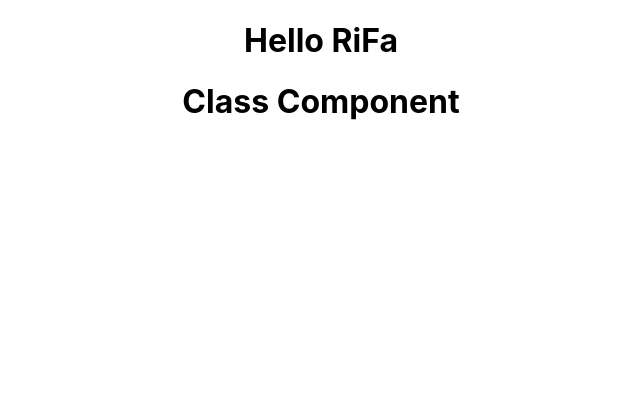
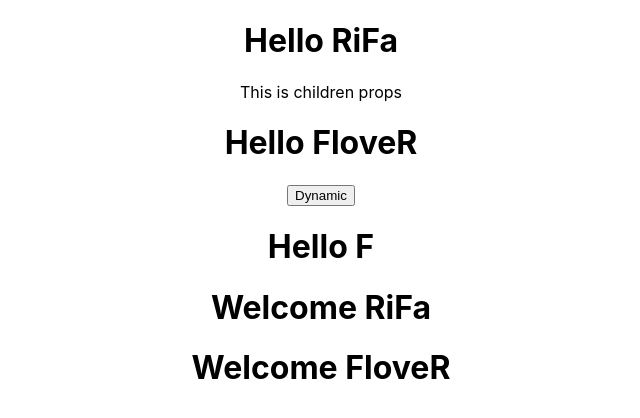
Before and after one commit to ASMohamedFaheemAnver/ReactStudy, a React (Create React App) app in the folder codevolution/: page / in a window 1280 px wide. Shown: the top 418 px of the page, without its empty margins (319-959 px from the left). Built offline with nearby package versions, Linux system fonts and the light colour scheme.

Commit message:
Immutable props,

```diff
--- a/codevolution/src/App.js
+++ b/codevolution/src/App.js
@@ -6,8 +6,13 @@ import Welcome from "./components/Welcome";
 function App() {
   return (
     <div className="App">
-      <Greet></Greet>
-      <Welcome></Welcome>
+      <Greet name="RiFa">This is children props</Greet>
+      <Greet name="FloveR">
+        <button>Dynamic</button>
+      </Greet>
+      <Greet name="F"></Greet>
+      <Welcome name="RiFa"></Welcome>
+      <Welcome name="FloveR"></Welcome>
     </div>
   );
 }
--- a/codevolution/src/components/Greet.js
+++ b/codevolution/src/components/Greet.js
@@ -1,7 +1,12 @@
 import React from "react";
 
-function Greet() {
-  return <h1>Hello RiFa</h1>;
+function Greet(props) {
+  return (
+    <div>
+      <h1>Hello {props.name}</h1>
+      {props.children}
+    </div>
+  );
 }
 
 export default Greet;
--- a/codevolution/src/components/Welcome.js
+++ b/codevolution/src/components/Welcome.js
@@ -2,7 +2,11 @@ import React, { Component } from "react";
 
 class Welcome extends Component {
   render() {
-    return <h1>Class Component</h1>;
+    return (
+      <div>
+        <h1>Welcome {this.props.name}</h1>
+      </div>
+    );
   }
 }
 
```
